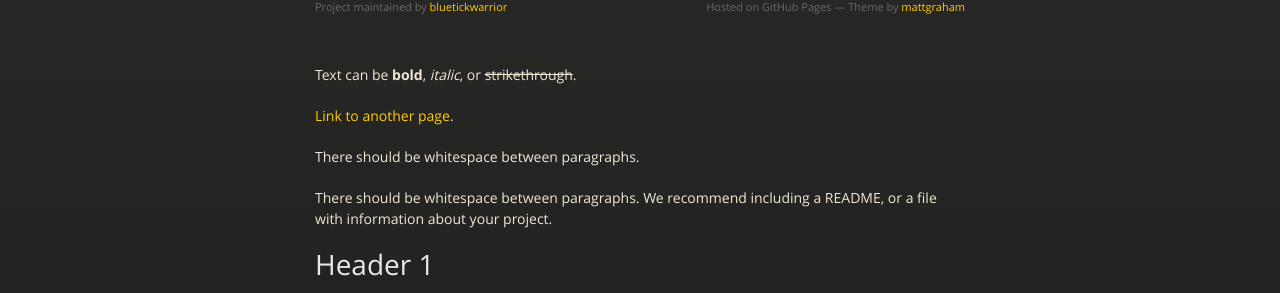
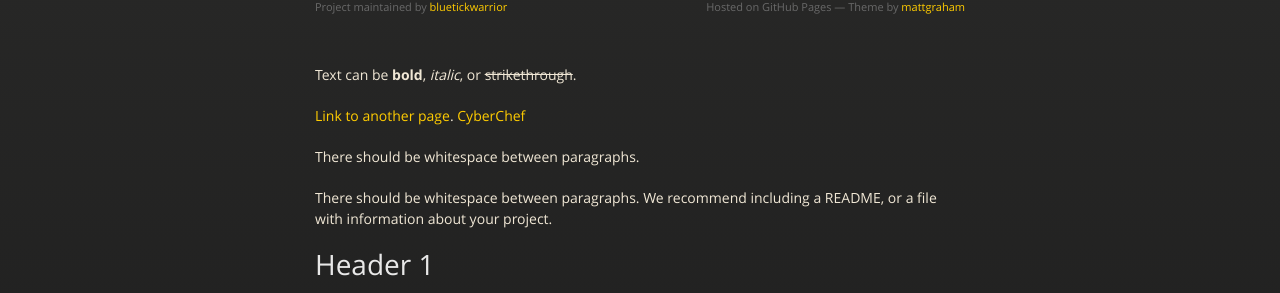
Before and after one commit to bluetickwarrior/bluetickwarrior.github.io, a Jekyll site: the page built from index.md, in a window 1280 px wide and 900 px high. Shown: the part 207-500 px from the top of the window. Built offline with Jekyll 4.4.1, drawn with Linux system fonts in a browser that asks for light colours.

Commit message:
Update index.md

```diff
--- a/index.md
+++ b/index.md
@@ -5,6 +5,7 @@ layout: default
 Text can be **bold**, _italic_, or ~~strikethrough~~.
 
 [Link to another page](./another-page.html).
+[CyberChef](https://cyberchef.bluetickwarrior.com)
 
 There should be whitespace between paragraphs.
 
```
